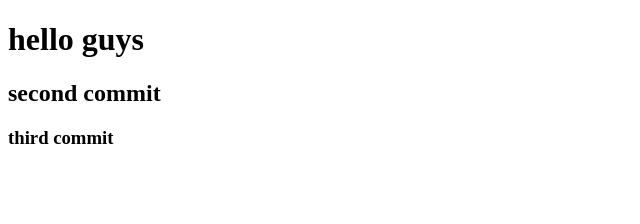
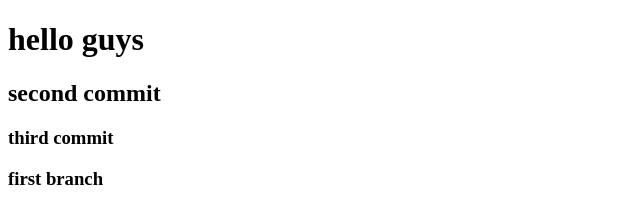
Before and after one commit to venkadeshv/firstgit, a plain HTML site: page index.html in a window 1280 px wide. Shown: the whole page, without its empty margins (0-640 px from the left). Drawn offline with Linux system fonts and the light colour scheme.

Commit message:
first branch

```diff
--- a/index.html
+++ b/index.html
@@ -9,5 +9,7 @@
     <h1>hello guys</h1>
     <h2>second commit</h2>
     <h3>third commit</h3>
+    <h3>first branch</h3>
+    </h3>
 </body>
 </html>
```
